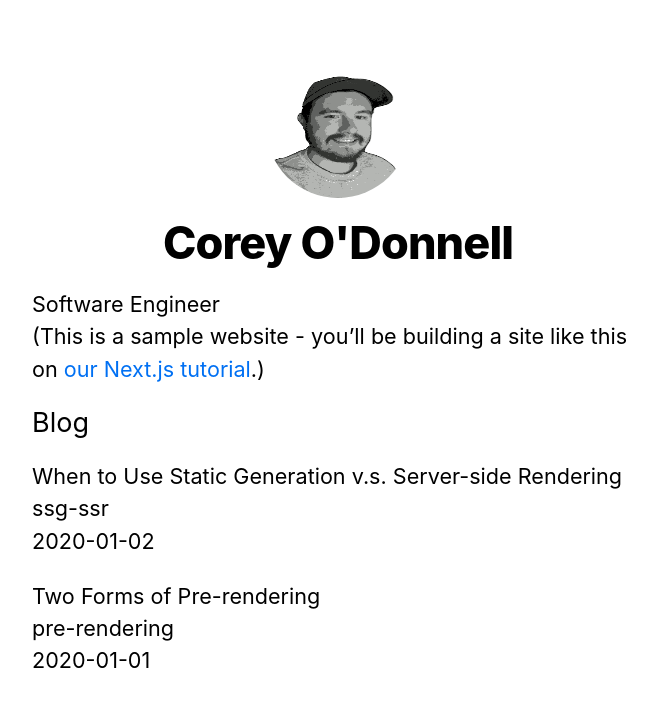
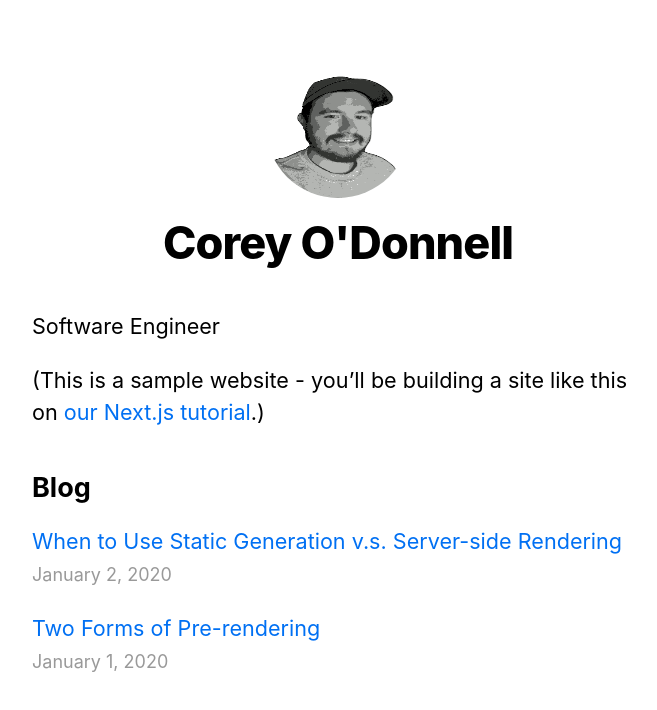
Before and after one commit to codebycorey/codebycorey.com, a Next.js app: page / in a window 1280 px wide. Shown: the top 710 px of the page, without its empty margins (302-959 px from the left). Built offline with nearby package versions, Linux system fonts and the light colour scheme.

Commit message:
Finish Nextjs tutorial

```diff
--- /dev/null
+++ b/@type/remark-html.d.ts
@@ -0,0 +1 @@
+declare module 'remark-html';
--- a/posts/pre-rendering.md
+++ b/_posts/pre-rendering.md
@@ -5,7 +5,7 @@ date: '2020-01-01'
 
 Next.js has two forms of pre-rendering: **Static Generation** and **Server-side Rendering**. The difference is in **when** it generates the HTML for a page.
 
-- **Static Generation** is the pre-rendering method that generates the HTML at **build time**. The pre-rendered HTML is then _reused_ on each request.
-- **Server-side Rendering** is the pre-rendering method that generates the HTML on **each request**.
+* **Static Generation** is the pre-rendering method that generates the HTML at **build time**. The pre-rendered HTML is then _reused_ on each request.
+* **Server-side Rendering** is the pre-rendering method that generates the HTML on **each request**.
 
 Importantly, Next.js lets you **choose** which pre-rendering form to use for each page. You can create a "hybrid" Next.js app by using Static Generation for most pages and using Server-side Rendering for others.
--- /dev/null
+++ b/components/date.tsx
@@ -0,0 +1,10 @@
+import { parseISO, format } from 'date-fns';
+
+interface Props {
+    dateString: string;
+}
+
+export default function Date({ dateString }: Props) {
+    const date = parseISO(dateString);
+    return <time dateTime={dateString}>{format(date, 'LLLL d, yyyy')}</time>
+}
--- a/components/layout.tsx
+++ b/components/layout.tsx
@@ -4,7 +4,7 @@ import utilStyles from '../styles/utils.module.css';
 import Link from 'next/link';
 
 const name: string = 'Corey O\'Donnell';
-export const siteTitle: string = 'Reyco Tech Blog';
+export const siteTitle: string = 'Corey O\'Donnell';
 
 interface Props {
     children: React.ReactNode,
--- /dev/null
+++ b/lib/markdownToHtml.ts
@@ -0,0 +1,8 @@
+import remark from 'remark';
+import html from 'remark-html';
+import { VFile } from 'vfile';
+
+export default async function markdownToHtml(markdown: string): Promise<string> {
+    const result: VFile = await remark().use(html).process(markdown);
+    return result.toString();
+}
--- a/lib/posts.ts
+++ b/lib/posts.ts
@@ -1,8 +1,9 @@
 import fs from 'fs';
 import path from 'path';
 import matter from 'gray-matter';
+import markdownToHtml from './markdownToHtml';
 
-const postsDir = path.join(process.cwd(), 'posts');
+const postsDir = path.join(process.cwd(), '_posts');
 
 export function getSortedPostsData(): any {
     const fileNames: string[] = fs.readdirSync(postsDir);
@@ -38,13 +39,16 @@ export function getAllPostIds() {
     })
 }
 
-export function getPostData(id: string) {
+export async function getPostData(id: string) {
     const fullPath = path.join(postsDir, `${id}.md`);
     const fileContents = fs.readFileSync(fullPath, 'utf8');
     const matterResult = matter(fileContents);
 
+    const contentHtml: string = await markdownToHtml(matterResult.content);
+
     return {
         id,
+        contentHtml,
         ...matterResult.data
     }
 }
--- a/package.json
+++ b/package.json
@@ -8,7 +8,9 @@
     "start": "next start"
   },
   "dependencies": {
+    "date-fns": "^2.14.0",
     "gray-matter": "^4.0.2",
+    "install": "^0.13.0",
     "next": "9.3.5",
     "postcss-flexbugs-fixes": "^4.2.1",
     "postcss-preset-env": "^6.7.0",
--- a/pages/index.tsx
+++ b/pages/index.tsx
@@ -2,6 +2,8 @@ import Head from 'next/head'
 import Layout, { siteTitle } from '../components/layout'
 import utilStyles from '../styles/utils.module.css'
 import { getSortedPostsData } from '../lib/posts';
+import Link from 'next/link';
+import Date from '../components/date';
 
 export default function Home({ allPostsData }: any) {
   return (
@@ -21,11 +23,13 @@ export default function Home({ allPostsData }: any) {
         <ul className={utilStyles.list}>
           {allPostsData.map(({ id, date, title }: any) => (
             <li className={utilStyles.listItem} key={id}>
-              {title}
+              <Link href="/posts/[id]" as={`/posts/${id}`}>
+                <a>{title}</a>
+              </Link>
               <br />
-              {id}
-              <br />
-              {date}
+              <small className={utilStyles.lightText}>
+                <Date dateString={date} />
+              </small>
             </li>
           ))}
         </ul>
--- a/pages/posts/[id].tsx
+++ b/pages/posts/[id].tsx
@@ -1,6 +1,9 @@
 import Layout from '../../components/layout';
 import { getAllPostIds, getPostData } from '../../lib/posts';
 import { GetStaticPaths, GetStaticProps } from 'next';
+import Head from 'next/head';
+import Date from '../../components/date';
+import utilStyles from '../../styles/utils.module.css';
 
 interface Props {
     postData: any; // @todo type
@@ -9,11 +12,16 @@ interface Props {
 export default function post({ postData }: Props) {
     return (
         <Layout>
-            {postData.title}
-            <br />
-            {postData.id}
-            <br />
-            {postData.date}
+            <Head>
+                <title>{postData.title}</title>
+            </Head>
+            <article>
+                <h1 className={utilStyles.headingX1}>{postData.title}</h1>
+                <div className={utilStyles.lightText}>
+                    <Date dateString={postData.date} />
+                </div>
+                <div dangerouslySetInnerHTML={{ __html: postData.contentHtml }}></div>
+            </article>
         </Layout>
     )
 }
@@ -28,7 +36,8 @@ export const getStaticPaths: GetStaticPaths = async () => {
 }
 
 export const getStaticProps: GetStaticProps = async ({ params }) => {
-    const postData = getPostData(params!.id as string);
+    const postData = await getPostData(params!.id as string);
+
     return {
         props: {
             postData
--- a/styles/global.css
+++ b/styles/global.css
@@ -1,6 +1,6 @@
-@tailwind base;
+/* @tailwind base;
 @tailwind components;
-@tailwind utilities;
+@tailwind utilities; */
 
 html,
 body {
```
Also changed, not shown: _posts/ssg-ssr.md (renamed from posts/ssg-ssr.md), 1 other file (tests, documents, lock files or other folders).
